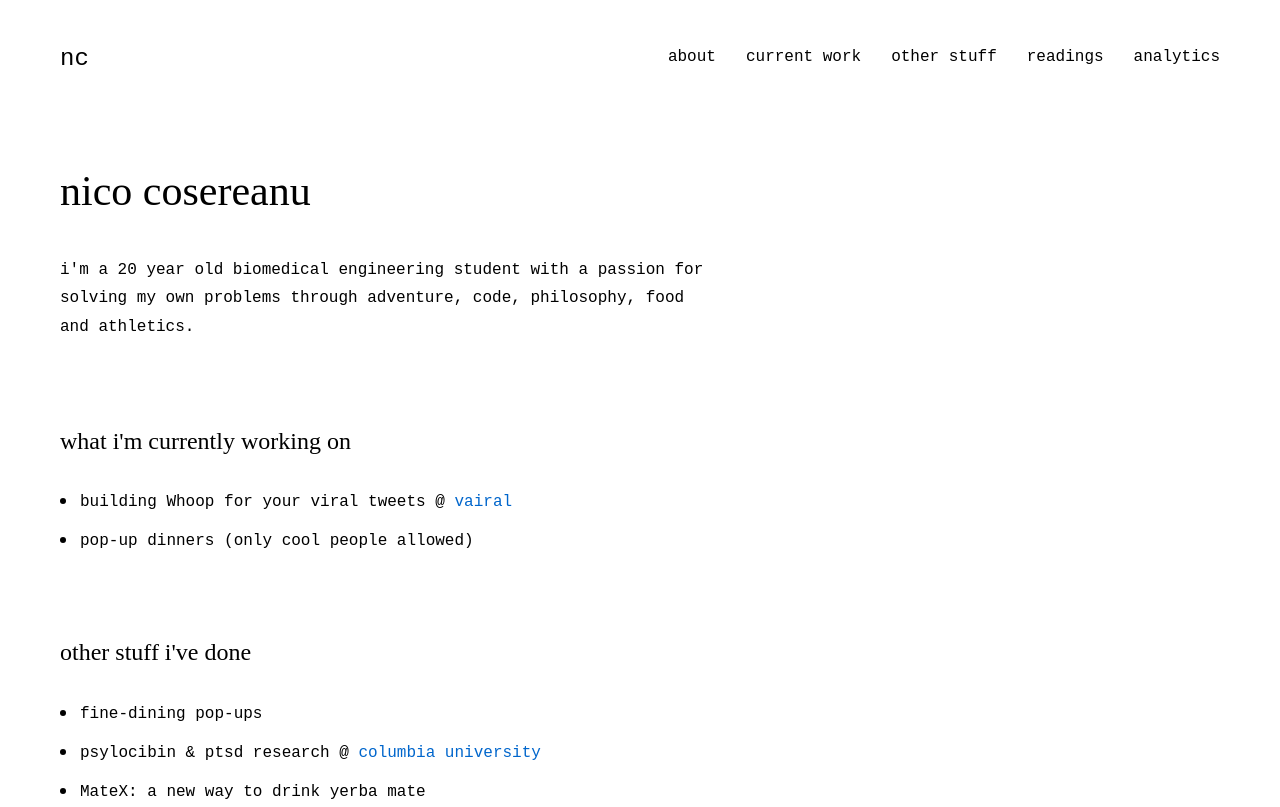
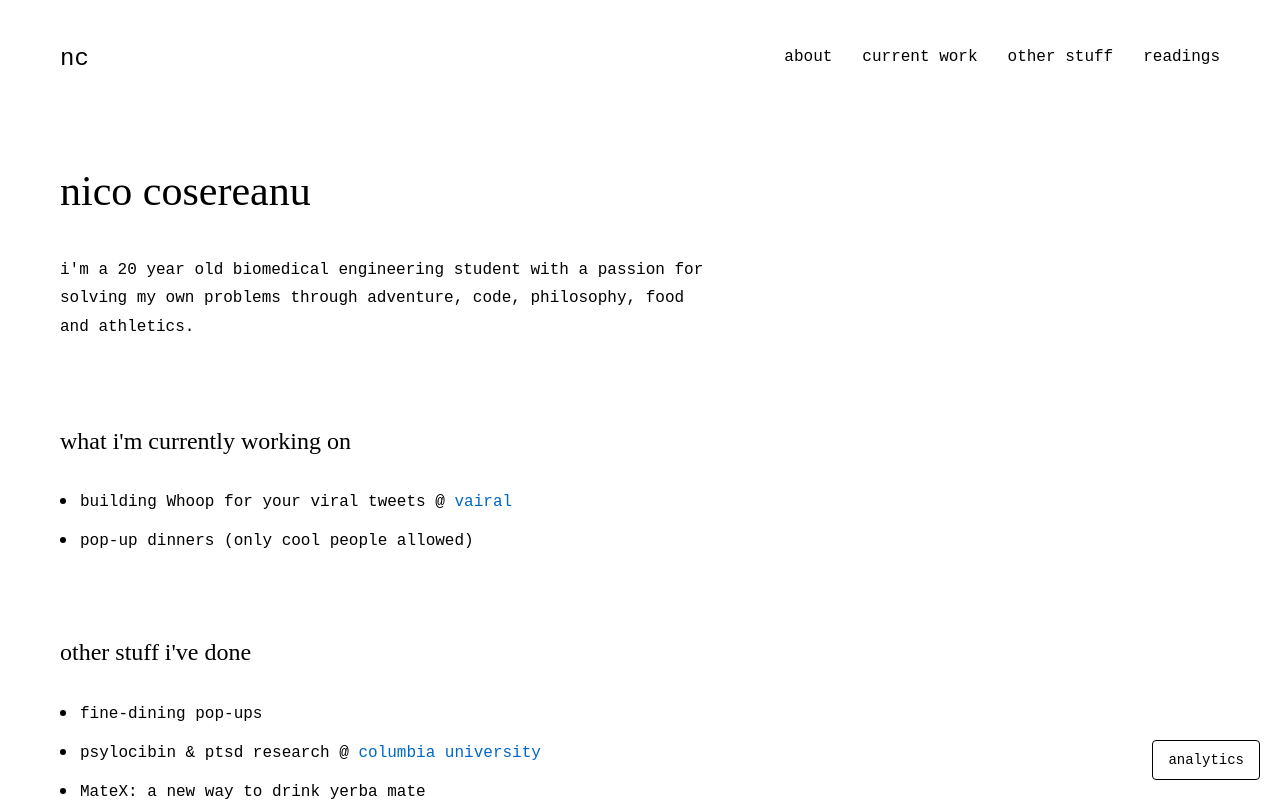
Before and after one commit to drinkitza/cosereanu-com, a plain HTML site: page index.html in a window 1280 px wide. Shown: the top 807 px of the page. Drawn offline with Linux system fonts and the light colour scheme.

Commit message:
Move analytics button to bottom right corner

```diff
--- a/index.html
+++ b/index.html
@@ -7,12 +7,12 @@
     <link rel="stylesheet" href="styles.css">
 
     <!-- Google Analytics 4 Tracking Code -->
-    <script async src="https://www.googletagmanager.com/gtag/js?id=G-XXXXXXXXXX"></script>
+    <script async src="https://www.googletagmanager.com/gtag/js?id=G-TDP8S84X9G"></script>
     <script>
         window.dataLayer = window.dataLayer || [];
         function gtag(){dataLayer.push(arguments);}
         gtag('js', new Date());
-        gtag('config', 'G-XXXXXXXXXX');
+        gtag('config', 'G-TDP8S84X9G');
     </script>
 </head>
 <body>
@@ -27,7 +27,6 @@
                     <a href="#current">current work</a>
                     <a href="#other">other stuff</a>
                     <a href="#books">readings</a>
-                    <a href="analytics.html">analytics</a>
                 </div>
             </nav>
         </header>
@@ -100,6 +99,8 @@
         </footer>
     </div>
 
+    <a href="analytics.html" class="analytics-button">analytics</a>
+
     <script src="script.js"></script>
 </body>
 </html>
--- a/styles.css
+++ b/styles.css
@@ -166,6 +166,28 @@ h2 {
     opacity: 0.7;
 }
 
+/* Analytics button */
+.analytics-button {
+    position: fixed;
+    bottom: 20px;
+    right: 20px;
+    background-color: #fff;
+    color: #000;
+    padding: 8px 15px;
+    border: 1px solid #000;
+    border-radius: 4px;
+    text-decoration: none;
+    font-family: 'Courier New', monospace;
+    font-size: 14px;
+    transition: all 0.3s ease;
+    z-index: 100;
+}
+
+.analytics-button:hover {
+    background-color: #000;
+    color: #fff;
+}
+
 /* Footer */
 footer {
     padding: 40px 0;
```
Also changed, not shown: analytics.html (+2 -1 lines).
